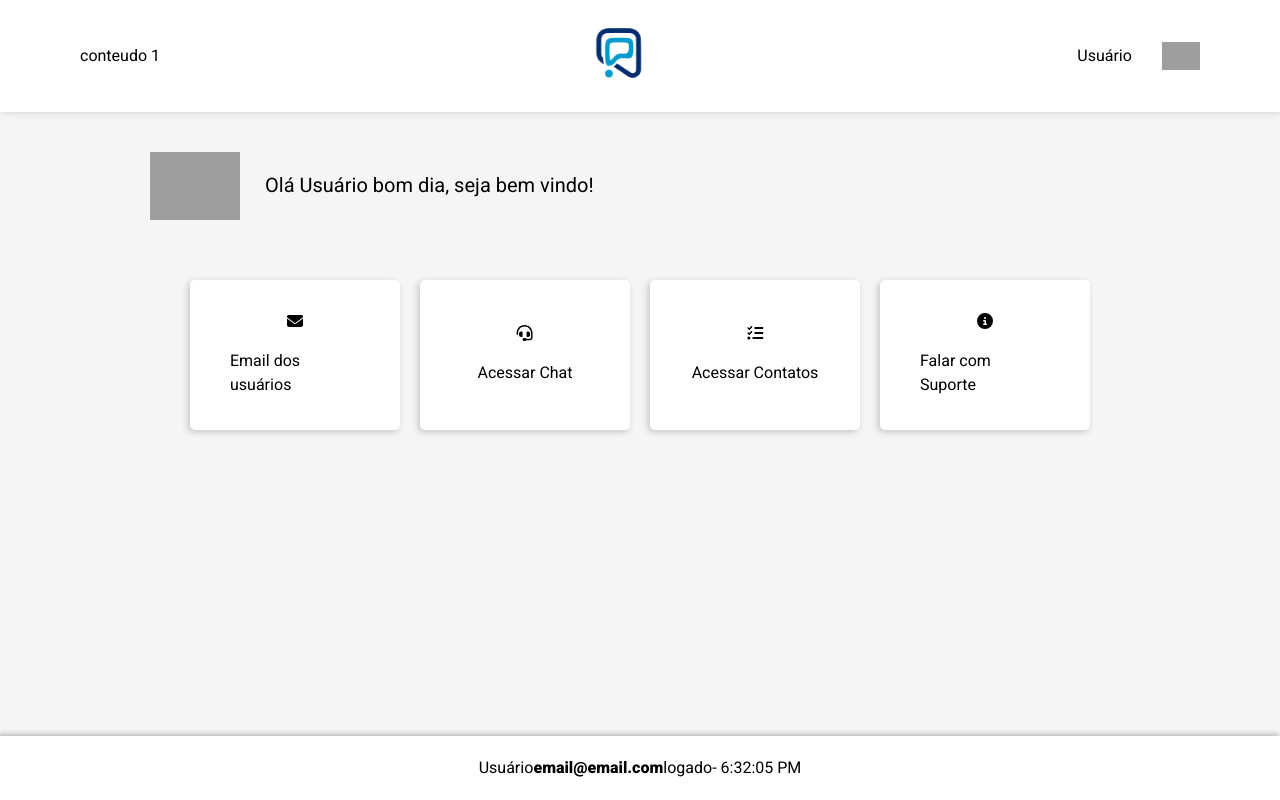
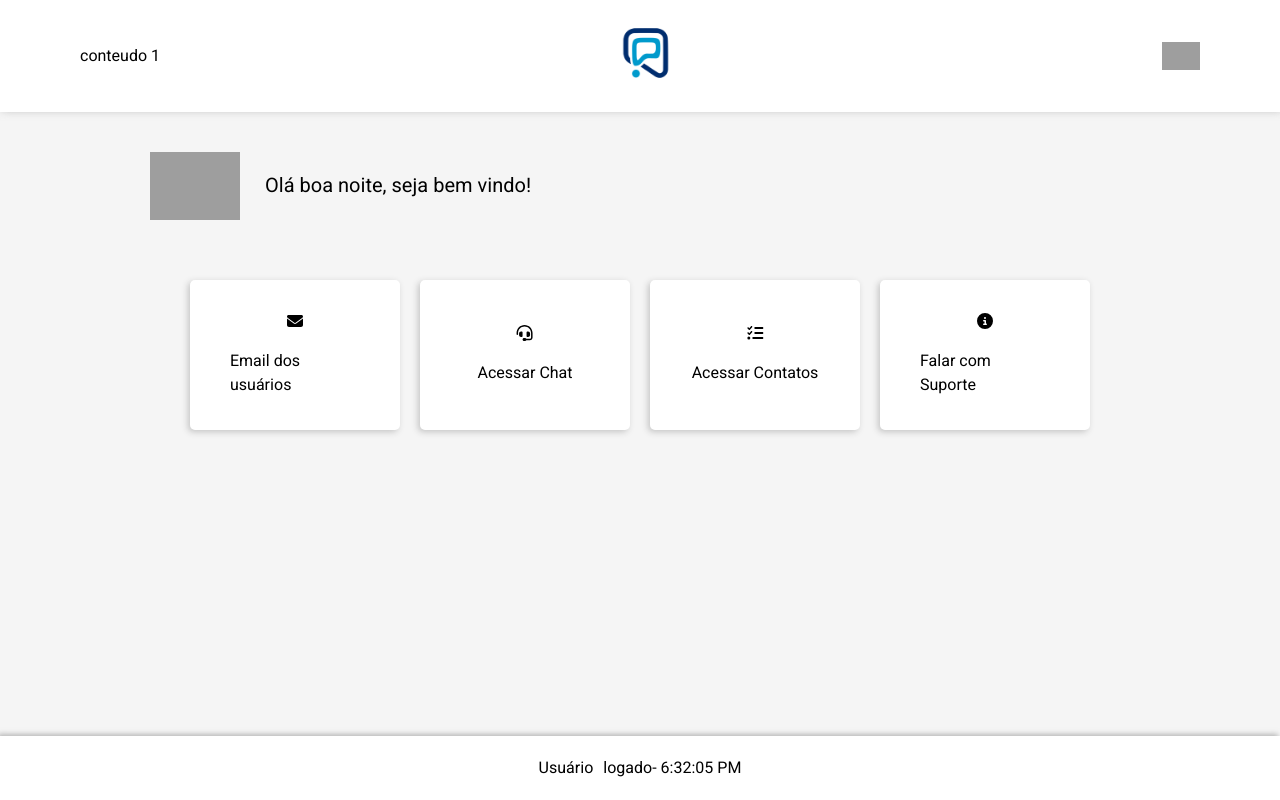
Before and after one commit to Paulo-DevTallos/desafio-tallos-frontend, a Vue app: page /painel in a window 1280 px wide. Built offline with nearby package versions, Linux system fonts and the light colour scheme; grey boxes are pictures that could not be loaded.

Commit message:
aplicando estado global

```diff
--- a/src/assets/components/footer-user.css
+++ b/src/assets/components/footer-user.css
@@ -6,3 +6,7 @@
 	align-items: center;
 	box-shadow: -2px -2px 5px #80808086;
 }
+
+.footer-user strong {
+	padding: 0 5px;
+}
--- a/src/components/components-users/FooterUser.vue
+++ b/src/components/components-users/FooterUser.vue
@@ -1,6 +1,6 @@
 <template>
   <footer class="footer-user">
-    Usuário <strong> email@email.com </strong> logado <span> - {{ data_time }}</span>
+    Usuário <strong> {{ $store.state.user.email }} </strong> logado <span> - {{ data_time }}</span>
   </footer>
 </template>
 
--- a/src/components/components-users/Grettings.vue
+++ b/src/components/components-users/Grettings.vue
@@ -1,13 +1,34 @@
 <template>
 	<div class="grettings-container">
 		<img src="/img/user.svg" class="icon" alt="icon de usuario">
-		<span>Olá Usuário bom dia, seja bem vindo!</span>
+		<span>Olá {{ $store.state.user.name }} {{ day_time }}</span>
 	</div>
 </template>
 
 <script>
 export default {
 	name: 'Grettings',
+	data() {
+		return {
+			day_time: '',
+		}
+	},
+
+	mounted() {
+		setInterval(() => {
+			const date = new Date()
+
+			if(date.getHours() >= 0 && date.getHours() < 12) {
+				this.day_time = 'bom dia, seja bem vindo!'
+			}
+			if(date.getHours() >= 12 && date.getHours() < 18) {
+				this.day_time = 'boa tarde, seja bem vindo!'
+			}
+			else {
+				this.day_time = 'boa noite, seja bem vindo!'
+			}
+		}, 1000)
+	}
 }
 </script>
 <style scoped>
--- a/src/components/components-users/HeaderUser.vue
+++ b/src/components/components-users/HeaderUser.vue
@@ -10,7 +10,7 @@
       </div>
       <div class="user-icon">
         <div class="user-name">
-          Usuário
+          {{ $store.state.user.name }}
         </div>
         <img src="/img/user.svg" class="icon" alt="icone do usuário">
       </div>
```
